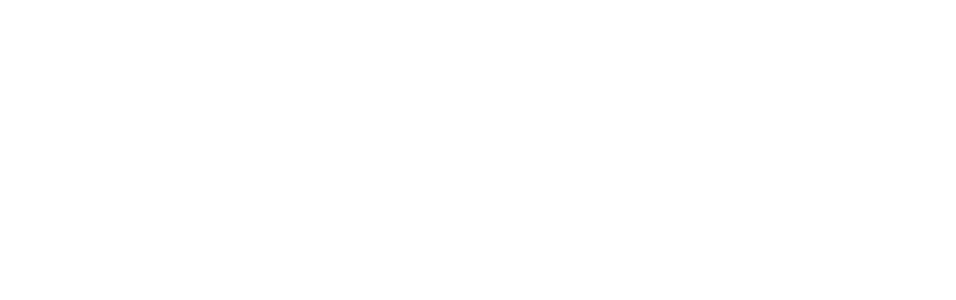
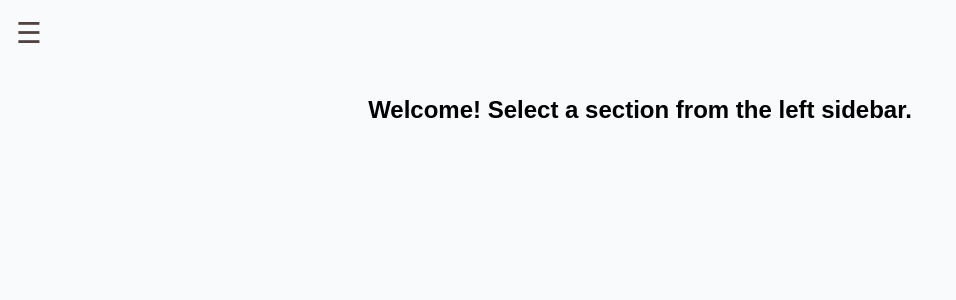
Before and after one commit to PrakharShukla-17/sih-blog, a React (Vite) app: page / in a window 1280 px wide. Shown: the top 300 px of the page, without its empty margins (0-956 px from the left). Built offline with nearby package versions, Linux system fonts and the light colour scheme.

Commit message:
Added Left Panel and the Animation for Left Panel and the HEader part

```diff
--- a/package.json
+++ b/package.json
@@ -10,6 +10,7 @@
     "preview": "vite preview"
   },
   "dependencies": {
+    "framer-motion": "^12.23.22",
     "react": "^19.1.1",
     "react-dom": "^19.1.1"
   },
--- a/src/App.css
+++ b/src/App.css
@@ -0,0 +1,22 @@
+body {
+  margin: 0;
+  font-family: Arial, sans-serif;
+  background: #f8fafc;
+}
+
+.menu-toggle {
+  position: fixed;
+  top: 1rem;
+  left: 1rem;
+  font-size: 1.8rem;
+  background: none;
+  border: none;
+  cursor: pointer;
+  z-index: 1200;
+  color: rgb(84, 66, 66);
+}
+
+.main-content {
+  padding: 6rem 2rem 2rem 2rem;
+  text-align: center;
+}
--- a/src/App.jsx
+++ b/src/App.jsx
@@ -1,13 +1,42 @@
-
+import React, { useState } from "react";
+import Sidebar from "./components/Sidebar";
+import Header from "./components/Header";
+import "./App.css";
 
 function App() {
+  const [sidebarOpen, setSidebarOpen] = useState(false);
+  const [activePage, setActivePage] = useState(null);
 
+  const handleSectionSelect = (section) => {
+    setActivePage(section);
+    setSidebarOpen(false); // close sidebar after selecting
+  };
 
   return (
     <>
+      {/* Hamburger toggle */}
+      <button
+        className="menu-toggle"
+        onClick={() => setSidebarOpen(!sidebarOpen)}
+      >
+        ☰
+      </button>
 
+      <Sidebar isOpen={sidebarOpen} onSelect={handleSectionSelect} />
+      <Header activePage={activePage} />
+
+      <div className="main-content">
+        {activePage ? (
+          <>
+            <h2>{activePage} Content</h2>
+            <p>This is the {activePage} section of the page.</p>
+          </>
+        ) : (
+          <h2>Welcome! Select a section from the left sidebar.</h2>
+        )}
+      </div>
     </>
-  )
+  );
 }
 
-export default App
+export default App;
--- /dev/null
+++ b/src/components/Header.css
@@ -0,0 +1,21 @@
+.header {
+  position: fixed;
+  top: 0;
+  left: 0;
+  width: 100%;
+  background: #1e293b;
+  color: white;
+  display: flex;
+  justify-content: center;  /* center the text */
+  align-items: center;
+  padding: 0 2rem;
+  height: 60px;
+  z-index: 900;
+  box-shadow: 0 4px 6px rgba(0, 0, 0, 0.3);
+}
+
+.header h1 {
+  font-size: 1.5rem;
+  margin: 0;
+  text-align: center;
+}
--- /dev/null
+++ b/src/components/Header.jsx
@@ -0,0 +1,29 @@
+import React from "react";
+import { motion, AnimatePresence } from "framer-motion";
+import "./Header.css";
+
+function Header({ activePage }) {
+  return (
+    <AnimatePresence>
+      {activePage && (
+        <motion.div
+          key={activePage}
+          className="header"
+          initial={{ width: "200px", left: "0", top: "50%", height: "50px" }}
+          animate={{
+            width: "100%",
+            left: 0,
+            top: 0,
+            height: "60px",
+          }}
+          exit={{ opacity: 0 }}
+          transition={{ duration: 0.6, ease: "easeInOut" }}
+        >
+          <h1>{activePage}</h1>
+        </motion.div>
+      )}
+    </AnimatePresence>
+  );
+}
+
+export default Header;
--- /dev/null
+++ b/src/components/Sidebar.css
@@ -0,0 +1,32 @@
+.sidebar {
+  position: fixed;
+  top: 0;
+  left: 0;
+  width: 220px;
+  height: 100vh;
+  background: rgba(30, 30, 30, 0.9);
+  color: white;
+  display: flex;
+  flex-direction: column;
+  justify-content: center;
+  padding: 1rem;
+  z-index: 1000;
+}
+
+.sidebar ul {
+  list-style: none;
+  padding: 0;
+  margin: 0;
+}
+
+.sidebar-item {
+  font-size: 1.3rem;
+  padding: 1rem 0;
+  text-align: left;
+  cursor: pointer;
+  transition: color 0.3s;
+}
+
+.sidebar-item:hover {
+  color: #4ade80; /* green highlight */
+}
--- /dev/null
+++ b/src/components/Sidebar.jsx
@@ -0,0 +1,32 @@
+import React from "react";
+import { motion } from "framer-motion";
+import "./Sidebar.css";
+
+function Sidebar({ isOpen, onSelect }) {
+  const sections = ["Home", "About", "Services", "Contact"];
+
+  return (
+    <motion.div
+      className="sidebar"
+      initial={{ x: "-100%" }}
+      animate={{ x: isOpen ? "0%" : "-100%" }}
+      transition={{ type: "spring", stiffness: 200, damping: 20 }}
+    >
+      <ul>
+        {sections.map((section) => (
+          <motion.li
+            key={section}
+            className="sidebar-item"
+            whileHover={{ scale: 1.1 }}
+            whileTap={{ scale: 0.95 }}
+            onClick={() => onSelect(section)}
+          >
+            {section}
+          </motion.li>
+        ))}
+      </ul>
+    </motion.div>
+  );
+}
+
+export default Sidebar;
--- a/src/index.css
+++ b/src/index.css
@@ -0,0 +1,13 @@
+
+* {
+  margin: 0;
+  padding: 0;
+  box-sizing: border-box;
+}
+
+/* body {
+  font-family: 'Segoe UI', Tahoma, Geneva, Verdana, sans-serif;
+  background: linear-gradient(120deg, #1a1a1a, #2c2c2c);
+  color: #eee;
+  overflow-x: hidden;
+} */
```
Also changed, not shown: src/components/PageContent.css (added, +18 -0 lines), src/components/PageContent.jsx (added, +18 -0 lines), src/assets/gyarados-by-ruth-taylor-v0-n7nqcfjzfbrf1.webp (added), 1 other file (tests, documents, lock files or other folders).
